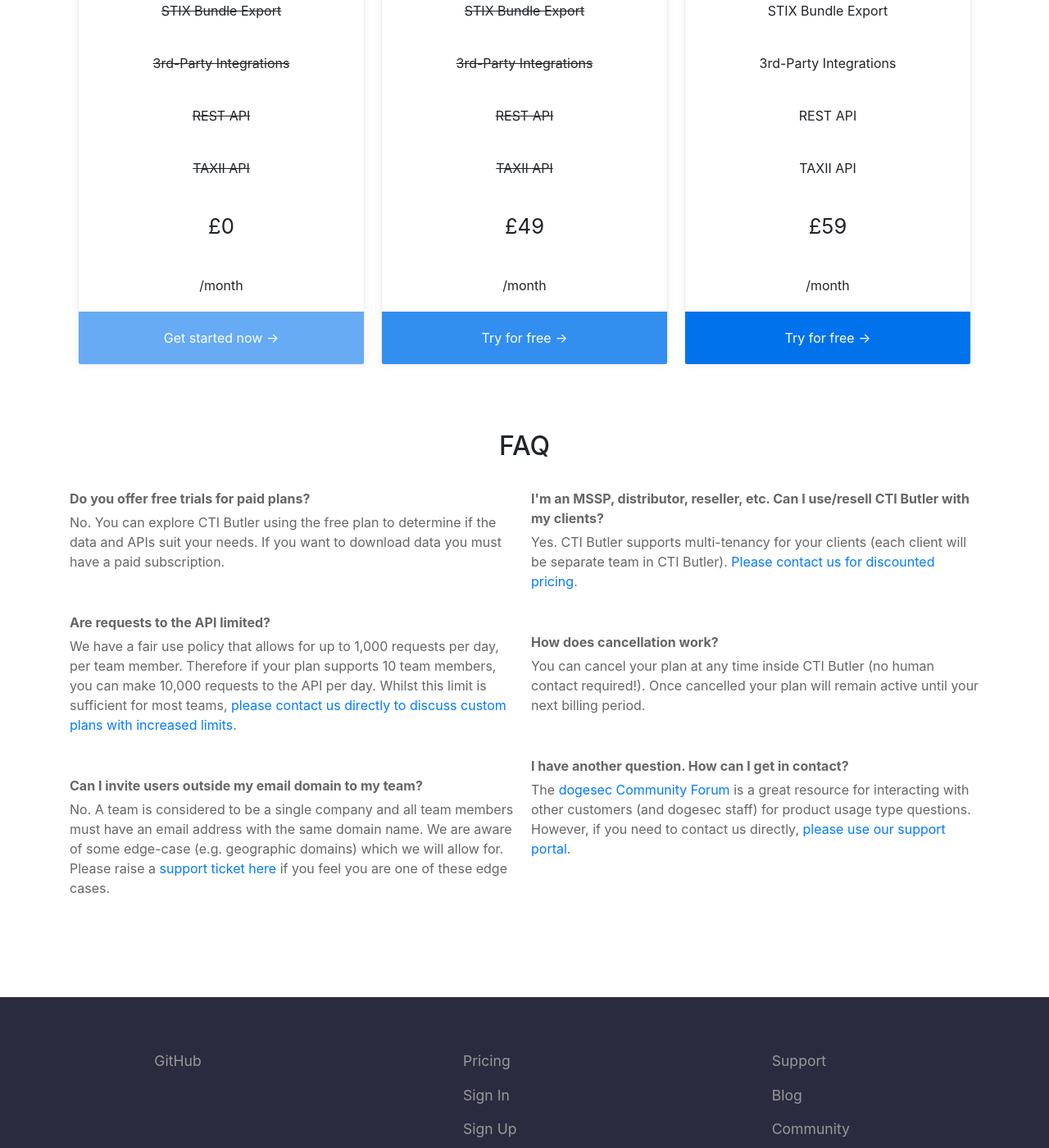
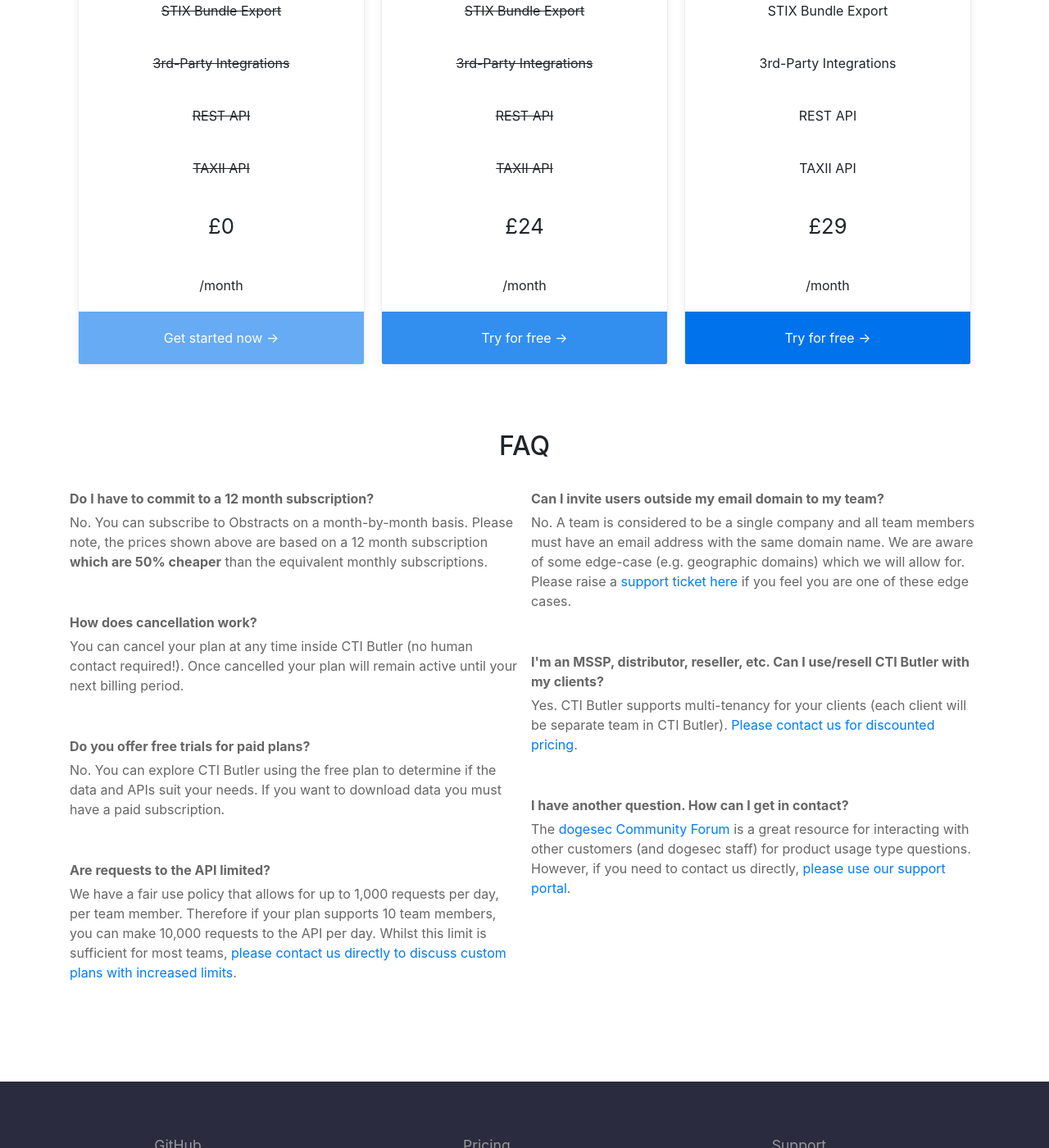
Before and after one commit to muchdogesec/ctibutler-website, a Jekyll site: the page built from pricing/index.html, in a window 1280 px wide and 1400 px high, scrolled down 885 px. Shown: the whole window at 82% size. Built offline with Jekyll 4.4.1, drawn with Linux system fonts in a browser that asks for light colours.

Commit message:
Update index.html (#37)

```diff
--- a/pricing/index.html
+++ b/pricing/index.html
@@ -60,7 +60,7 @@
         highlight: false
       - text: <del>TAXII API</del>
         highlight: false
-      - text: £49
+      - text: £24
         highlight: true
       - text: /month
         highlight: false
@@ -90,7 +90,7 @@
         highlight: false
       - text: TAXII API
         highlight: false
-      - text: £59
+      - text: £29
         highlight: true
       - text: /month
         highlight: false
@@ -100,6 +100,10 @@
 
 faq:
 
+  - question: Do I have to commit to a 12 month subscription?
+    answer: No. You can subscribe to Obstracts on a month-by-month basis. Please note, the prices shown above are based on a 12 month subscription <strong>which are 50% cheaper</strong> than the equivalent monthly subscriptions.
+  - question: How does cancellation work?
+    answer: You can cancel your plan at any time inside CTI Butler (no human contact required!). Once cancelled your plan will remain active until your next billing period.
   - question: Do you offer free trials for paid plans?
     answer: No. You can explore CTI Butler using the free plan to determine if the data and APIs suit your needs. If you want to download data you must have a paid subscription.
   - question: Are requests to the API limited?
```
Also changed, not shown: other parts of pricing/index.html (+0 -2 lines).
